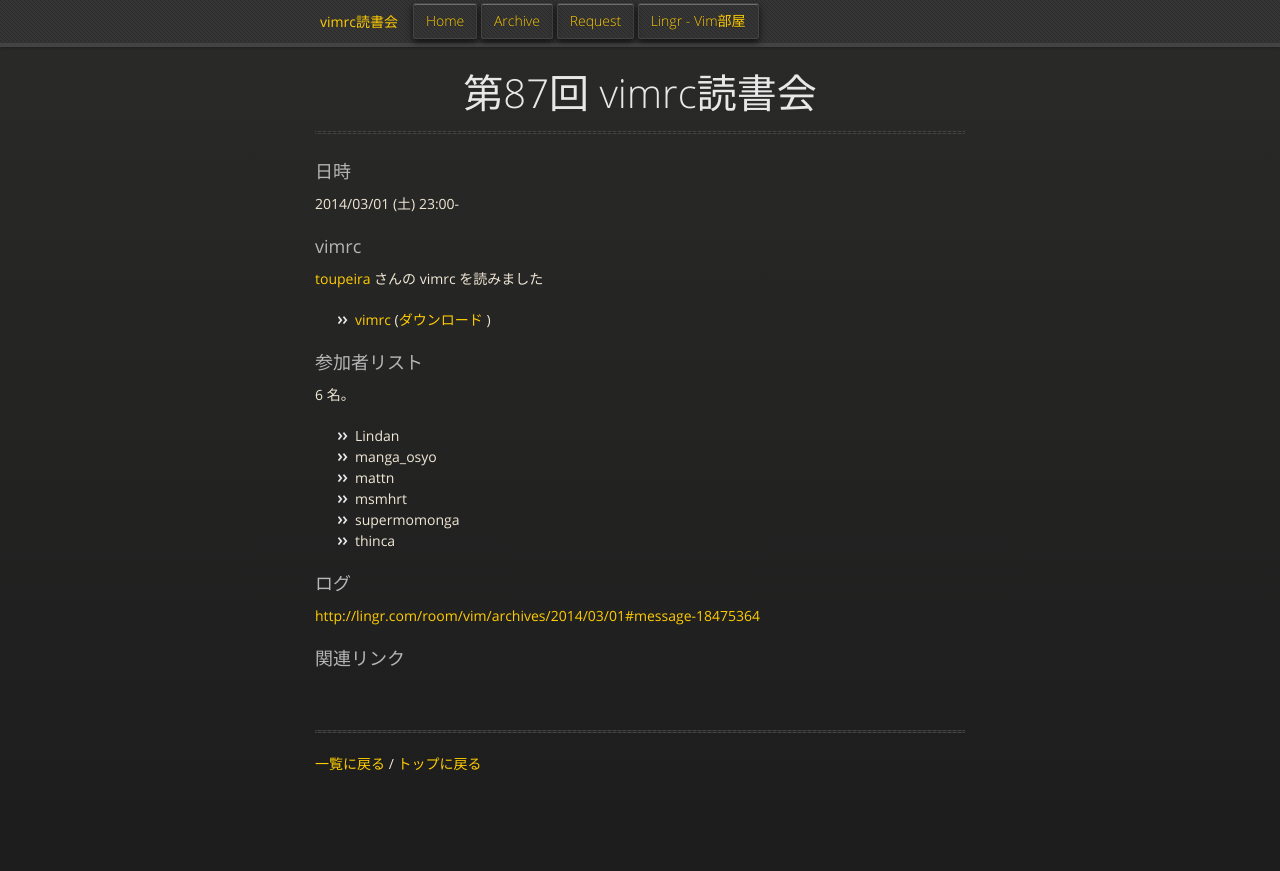
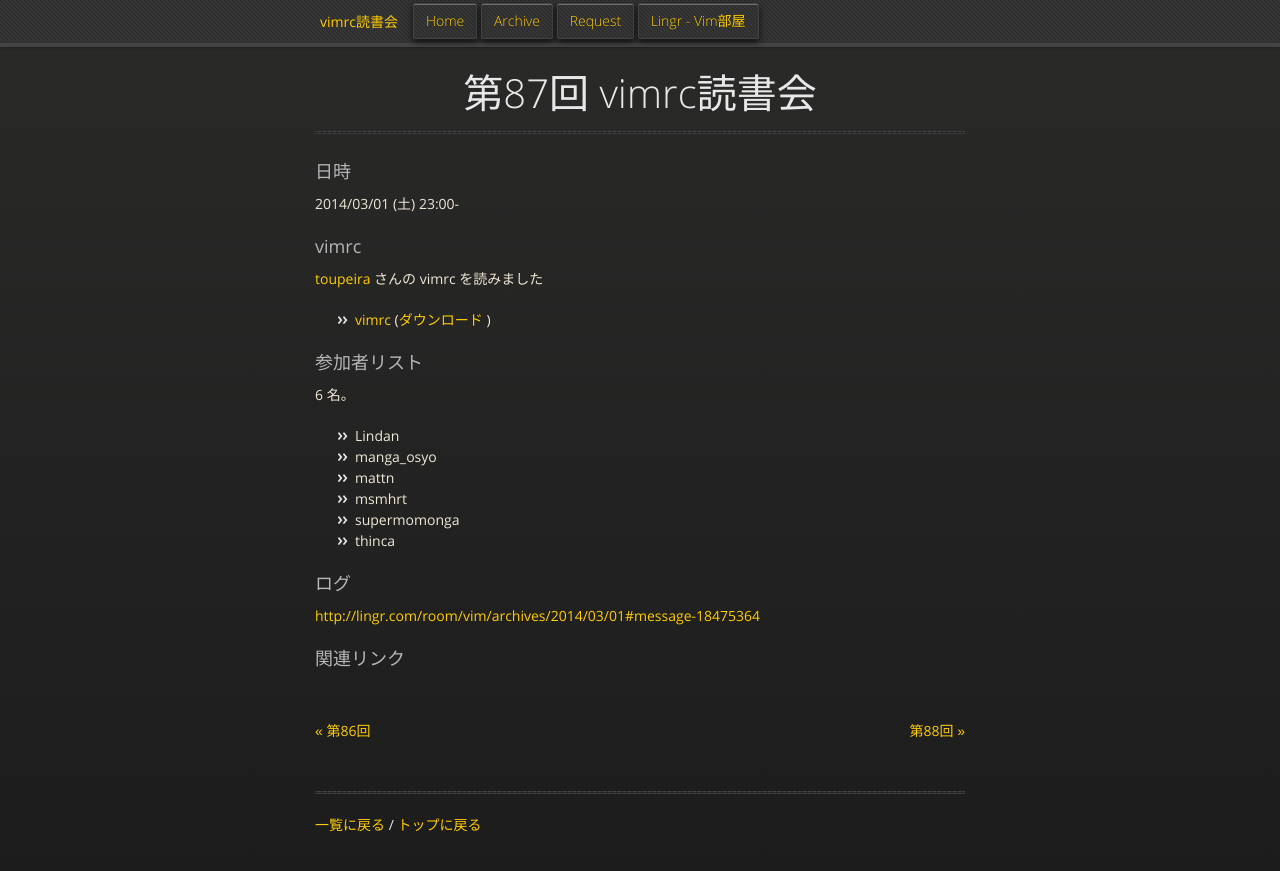
Before and after one commit to vim-jp/reading-vimrc, a Jekyll site: the page built from archive/087.md, in a window 1280 px wide. Shown: the top 871 px of the page. Built offline with Jekyll 4.4.1, drawn with Linux system fonts in a browser that asks for light colours; nearby versions of some CDN libraries; Markdown is read by kramdown in place of the engine named in the settings.

Commit message:
Implement navigation on archive pages

```diff
--- a/_includes/archive.md
+++ b/_includes/archive.md
@@ -55,3 +55,34 @@
 ### その他
 {{ archive.other }}
 {% endif %}
+
+<div id="archive-nav" style="margin-top: 50px; margin-bottom: 0px;">
+{% assign prev_index = archive.id | minus: 2  %}
+{% if site.data.archives[prev_index] and prev_index >= 0 %}
+<span>
+  {% assign prev_id = archive.id | minus: 1 %}
+  {% if prev_id < 10 %}
+    {% assign prev_html = prev_id | prepend: '00'  %}
+  {% elsif prev_id < 100 %}
+    {% assign prev_html = prev_id | prepend: '0' %}
+  {% else %}
+    {% assign prev_html = prev_id %}
+  {% endif %}
+  <a href="{{ prev_html }}.html">« 第{{ prev_id }}回</a>
+</span>
+{% endif %}
+
+{% if site.data.archives[archive.id] %}
+<span style="float: right;">
+  {% assign next_id = archive.id | plus: 1 %}
+  {% if next_id < 10 %}
+    {% assign next_html = next_id | prepend: '00'  %}
+  {% elsif next_id < 100 %}
+    {% assign next_html = next_id | prepend: '0' %}
+  {% else %}
+    {% assign next_html = next_id %}
+  {% endif %}
+  <a href="{{ next_html }}.html">第{{ next_id }}回 »</a>
+</span>
+{% endif %}
+</div>
```
